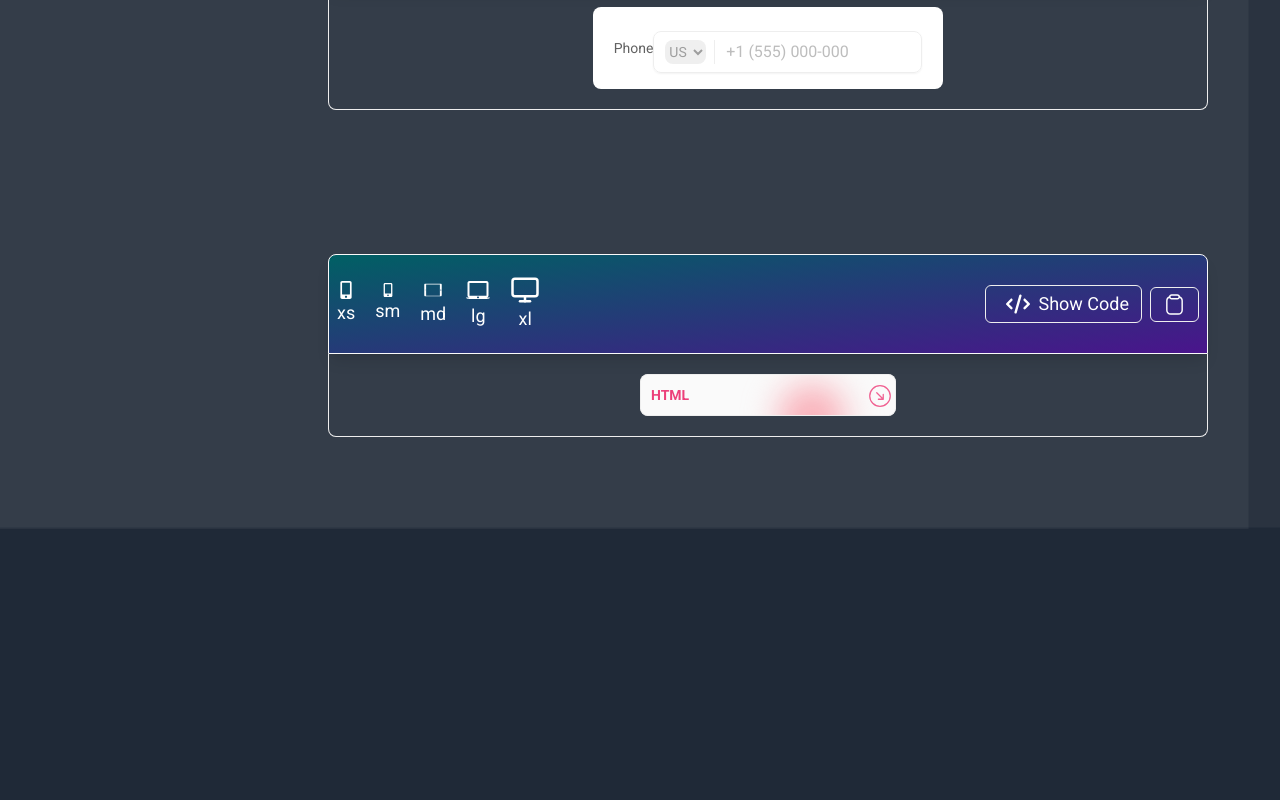
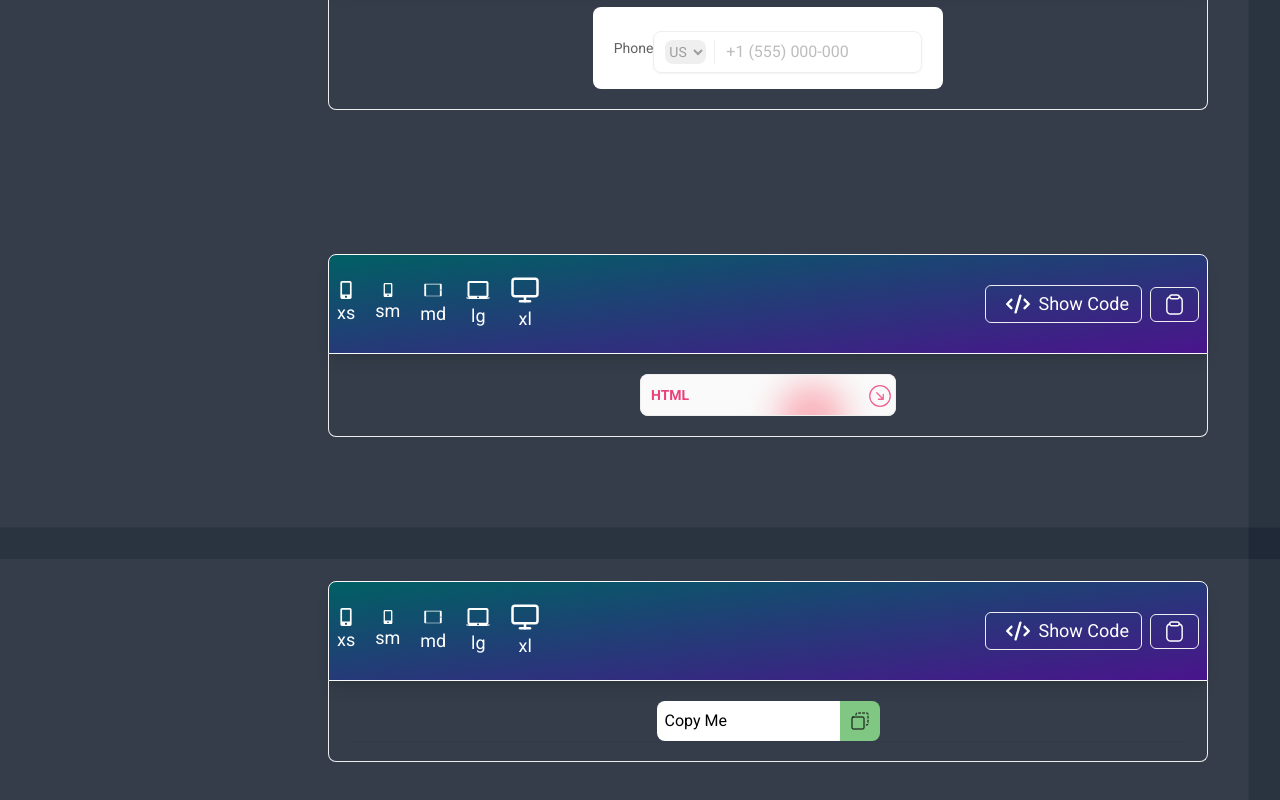
Before and after one commit to akash-khan-311/softui, a React (Vite) app: page /components/input in a window 1280 px wide. Shown: the part 3441-4241 px from the top of the page. Before the commit the page ends 3970 px from the top, so only its background shows below. Built offline with nearby package versions, Linux system fonts and the light colour scheme.

Commit message:
create input11

```diff
--- a/src/UIcomponents/Input/Input.jsx
+++ b/src/UIcomponents/Input/Input.jsx
@@ -1,5 +1,6 @@
 import Input1 from "../../components/App/Inputs/Input1";
 import Input10 from "../../components/App/Inputs/Input10";
+import Input11 from "../../components/App/Inputs/Input11";
 import Input2 from "../../components/App/Inputs/Input2";
 import Input3 from "../../components/App/Inputs/Input3";
 import Input4 from "../../components/App/Inputs/Input4";
@@ -28,6 +29,7 @@ const Input = () => {
       <Input8/>
       <Input9/>
       <Input10/>
+      <Input11/>
     </div>
   );
 };
--- /dev/null
+++ b/src/components/App/Inputs/Input11.jsx
@@ -0,0 +1,55 @@
+import CodeBox from "../../../Shared/CodeBox/CodeBox";
+
+const Input11 = () => {
+  return (
+    <CodeBox stringCode={` <div className="flex shadow-sm justify-center">
+    <input value="Copy Me" readOnly="" className="py-1 indent-2 rounded-s-lg focus:outline-none" name="text" type="text"/>
+    <button className="py-1 rounded-e-lg text-white bg-green-300 flex justify-center items-center w-10 h-10">
+      <svg xmlns="http://www.w3.org/2000/svg" width="24" height="24" viewBox="0 0 24 24" fill="none" className="pointer-events-none">
+        <rect width="24" height="24"></rect>
+        <rect x="4" y="8" width="12" height="12" rx="1" stroke="#000000" strokeLinecap="round" strokeLinejoin="round"></rect>
+        <path d="M8 6V5C8 4.44772 8.44772 4 9 4H19C19.5523 4 20 4.44772 20 5V15C20 15.5523 19.5523 16 19 16H18" stroke="#000000" strokeLinecap="round" strokeLinejoin="round" strokeDasharray="2 2"></path></svg>
+    </button>
+  </div>`}>
+      <div className="flex shadow-sm justify-center">
+        <input
+          value="Copy Me"
+          readOnly=""
+          className="py-1 indent-2 rounded-s-lg focus:outline-none"
+          name="text"
+          type="text"
+        />
+        <button className="py-1 rounded-e-lg text-white bg-green-300 flex justify-center items-center w-10 h-10">
+          <svg
+            xmlns="http://www.w3.org/2000/svg"
+            width="24"
+            height="24"
+            viewBox="0 0 24 24"
+            fill="none"
+            className="pointer-events-none"
+          >
+            <rect width="24" height="24"></rect>
+            <rect
+              x="4"
+              y="8"
+              width="12"
+              height="12"
+              rx="1"
+              stroke="#000000"
+              strokeLinecap="round"
+              strokeLinejoin="round"
+            ></rect>
+            <path
+              d="M8 6V5C8 4.44772 8.44772 4 9 4H19C19.5523 4 20 4.44772 20 5V15C20 15.5523 19.5523 16 19 16H18"
+              stroke="#000000"
+              strokeLinecap="round"
+              strokeLinejoin="round"
+              strokeDasharray="2 2"
+            ></path>
+          </svg>
+        </button>
+      </div>
+    </CodeBox>
+  );
+};
+export default Input11;
```
